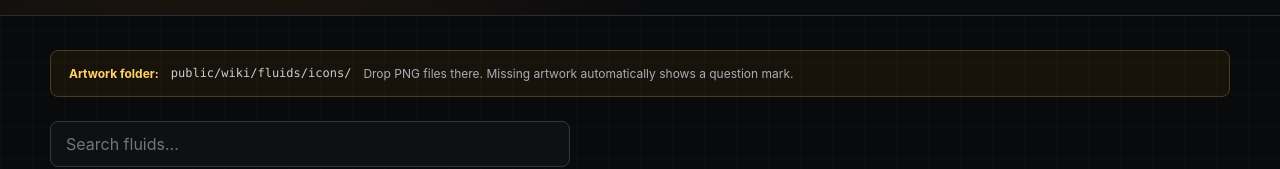
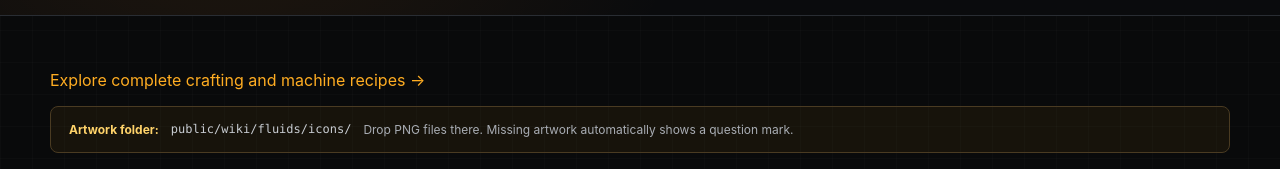
Before and after one commit to YellowYotu/hbm-unofficial-neoforge-edition-wiki, a Next.js app: page /wiki/fluids in a window 1280 px wide. Shown: the part 258-427 px from the top of the page. Built offline with nearby package versions, Linux system fonts and the light colour scheme.

Commit message:
feat: connect searchable recipes throughout wiki

```diff
--- a/app/wiki/WikiCategoryPage.tsx
+++ b/app/wiki/WikiCategoryPage.tsx
@@ -10,6 +10,7 @@ export default function WikiCategoryPage({ category }: Props) {
       <div className="wiki-title-row"><div><span className="section-kicker">Version {WIKI_VERSION}</span><h1>{section.title}</h1><p>{section.description}</p></div><div className="wiki-count">{section.entries.length}<span>entries</span></div></div>
     </div></header>
     <section className="wiki-page-content">
+      <p className="recipe-directory"><Link href="/wiki/recipes">Explore complete crafting and machine recipes →</Link></p>
       <div className="wiki-upload-note"><strong>Artwork folder:</strong><code>public/wiki/{category}/icons/</code><span>Drop PNG files there. Missing artwork automatically shows a question mark.</span></div>
       <WikiList category={category} entries={[...section.entries]} />
     </section>
```
